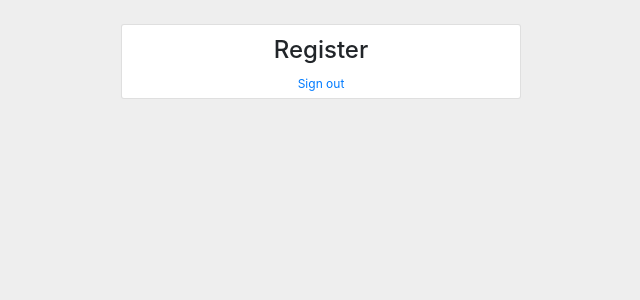
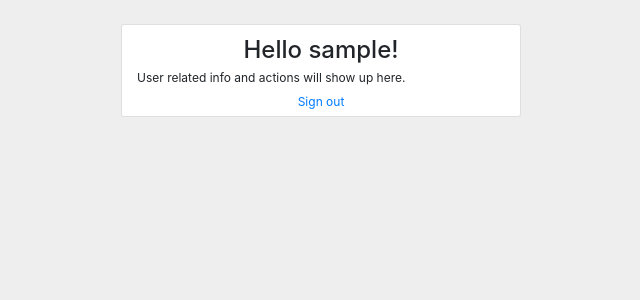
Before and after one commit to Code-Omega/Xinit, a Flask app: page /profile in a window 1280 px wide. Shown: the part 42-342 px from the top of the page, without its empty margins (319-959 px from the left). Run offline with Flask 2, Linux system fonts and the light colour scheme; the visitor is signed in with stand-in values (Sample User, id 1); parts of the project's set-up code (start-up, migrations or seed data) failed here and were passed over; some libraries are stand-ins or nearby versions.

Commit message:
placeholder for user profile; deployment tweak

```diff
--- a/app/templates/profile.html
+++ b/app/templates/profile.html
@@ -4,8 +4,11 @@
     <div class="row">
         <div class="col card mt-3 pt-3">
             <h2 class="text-center">
-                Register
+                Hello {{ session['username'] }}!
             </h2>
+            <p>
+              User related info and actions will show up here.
+            </p>
             <form method=POST>
                 <button type="submit" class="col btn btn-link" formaction="{{ url_for('logout') }}">
                     Sign out
--- a/app/views.py
+++ b/app/views.py
@@ -23,7 +23,7 @@ import re
 #                   Settings                                    begins
 #---------------------------------------------------------------------------------------------------
 app.secret_key = "not much of a secret unless you let the cat run: ehwruigobrc2pn1   c0 y"
-articles_per_source = 10
+articles_per_source = 6
 topNum = 3
 
 app.config['MONGO_URI'] = 'mongodb://xibot:jacqep-4fubJy-ruhcoq@ds255784.mlab.com:55784/xinit'
```
